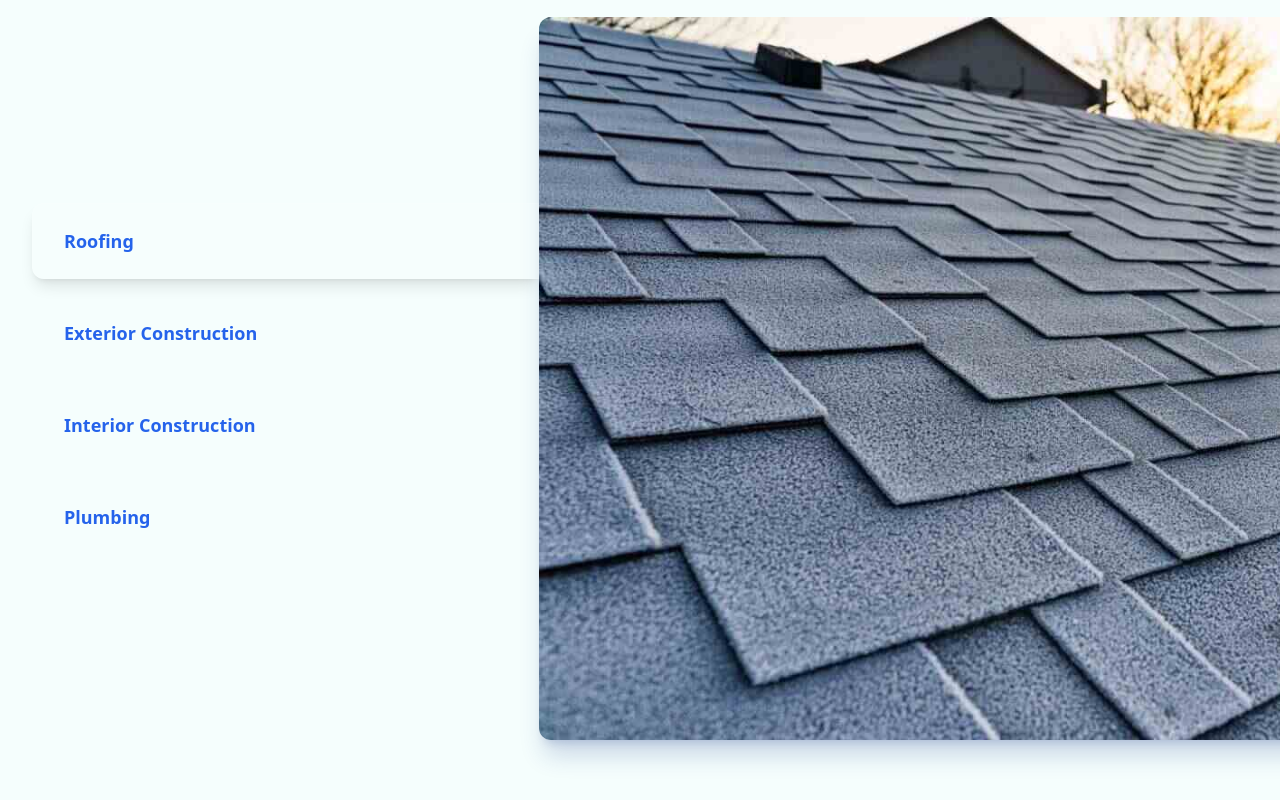
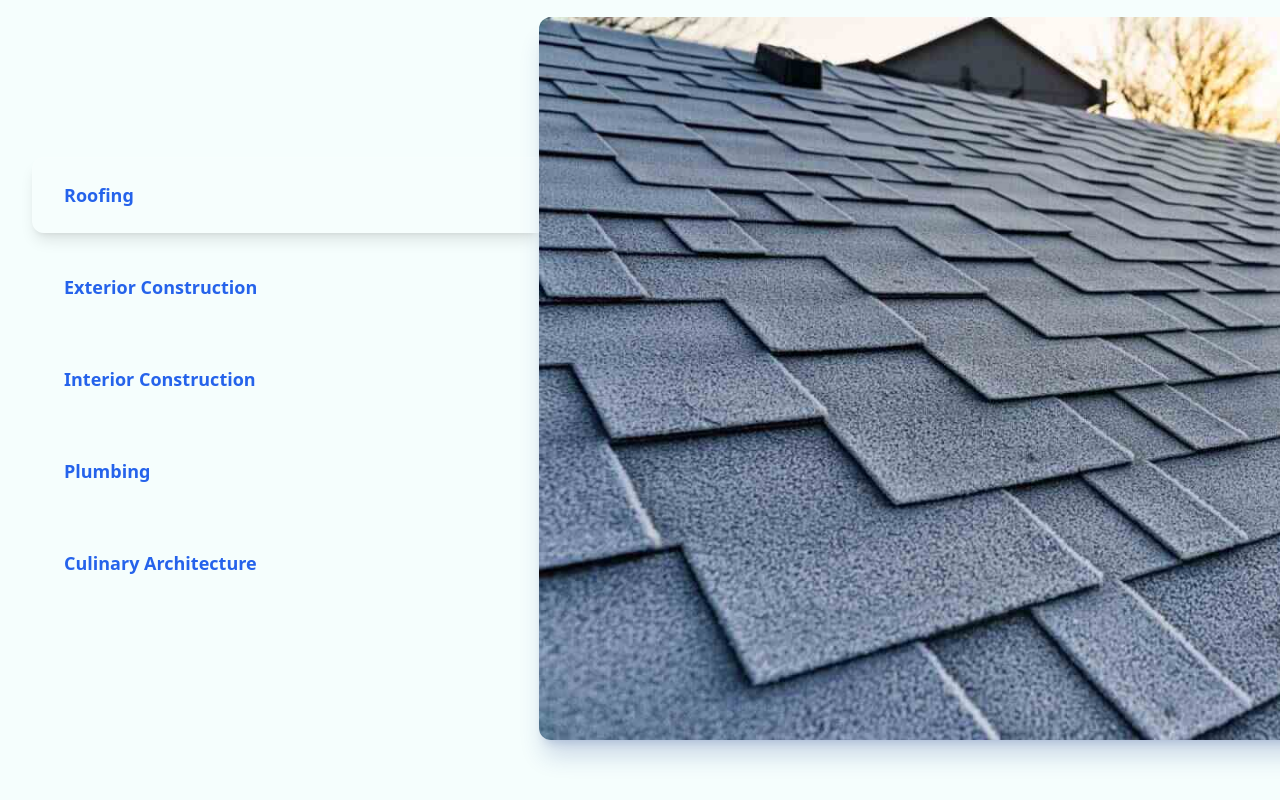
Before and after one commit to zikrya/GM-General, a React (Vite) app: page / in a window 1280 px wide. Shown: the part 867-1667 px from the top of the page. Built offline with nearby package versions, Linux system fonts and the light colour scheme.

Commit message:
Update to Home page

```diff
--- a/src/components/HomeGuide.jsx
+++ b/src/components/HomeGuide.jsx
@@ -18,8 +18,12 @@ const features = [
     },
     {
       title: 'Plumbing',
-      image: 'plumbing.jpeg',
+      image: '/plumbing.jpeg',
     },
+    {
+        title: 'Culinary Architecture',
+        image: '/kitchen.jpg',
+      },
   ]
 
 const HomeGuide = () => {
--- a/src/components/NavBar.jsx
+++ b/src/components/NavBar.jsx
@@ -24,13 +24,13 @@ const NavBar = () => {
                     {/* Links for Desktop */}
                     <div className="hidden md:flex items-center gap-x-8">
                         <NavLink to="/about" activeClassName="text-opacity-100" className="text-lg text-white text-opacity-70 hover:text-opacity-100 whitespace-nowrap">About</NavLink>
-                        <NavLink to="/contact" activeClassName="text-opacity-100" className="text-lg text-white text-opacity-70 hover:text-opacity-100 whitespace-nowrap">Contact</NavLink>
+                        <NavLink to="/contact-us" activeClassName="text-opacity-100" className="text-lg text-white text-opacity-70 hover:text-opacity-100 whitespace-nowrap">Contact</NavLink>
                     </div>
 
                     {/* Mobile Menu */}
                     <div className={`absolute top-full right-0 mt-2 py-2 w-48 bg-white rounded-lg shadow-xl md:hidden ${isMenuOpen ? 'block' : 'hidden'}`}>
                         <NavLink to="/about" activeClassName="text-opacity-100" className="block py-2 px-4 text-sm text-gray-700 hover:bg-gray-100">About</NavLink>
-                        <NavLink to="/contact" activeClassName="text-opacity-100" className="block py-2 px-4 text-sm text-gray-700 hover:bg-gray-100">Contact</NavLink>
+                        <NavLink to="/contact-us" activeClassName="text-opacity-100" className="block py-2 px-4 text-sm text-gray-700 hover:bg-gray-100">Contact</NavLink>
                     </div>
                 </nav>
             </div>
```
Also changed, not shown: public/kitchen.jpg (added).
